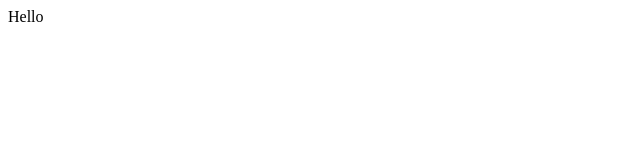
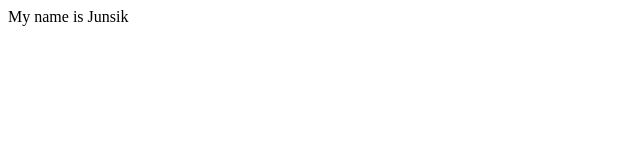
Before and after one commit to make-s0me-noise/front-test, a React (Create React App) app in the folder front-test/: page / in a window 1280 px wide. Shown: the top 160 px of the page, without its empty margins (0-640 px from the left). Built offline with nearby package versions, Linux system fonts and the light colour scheme.

Commit message:
2022/5/22 givensik

```diff
--- a/front-test/src/App.js
+++ b/front-test/src/App.js
@@ -2,7 +2,7 @@
 function App() {
   return (
     <div>
-      Hello
+      My name is Junsik
     </div>
   );
 }
```
